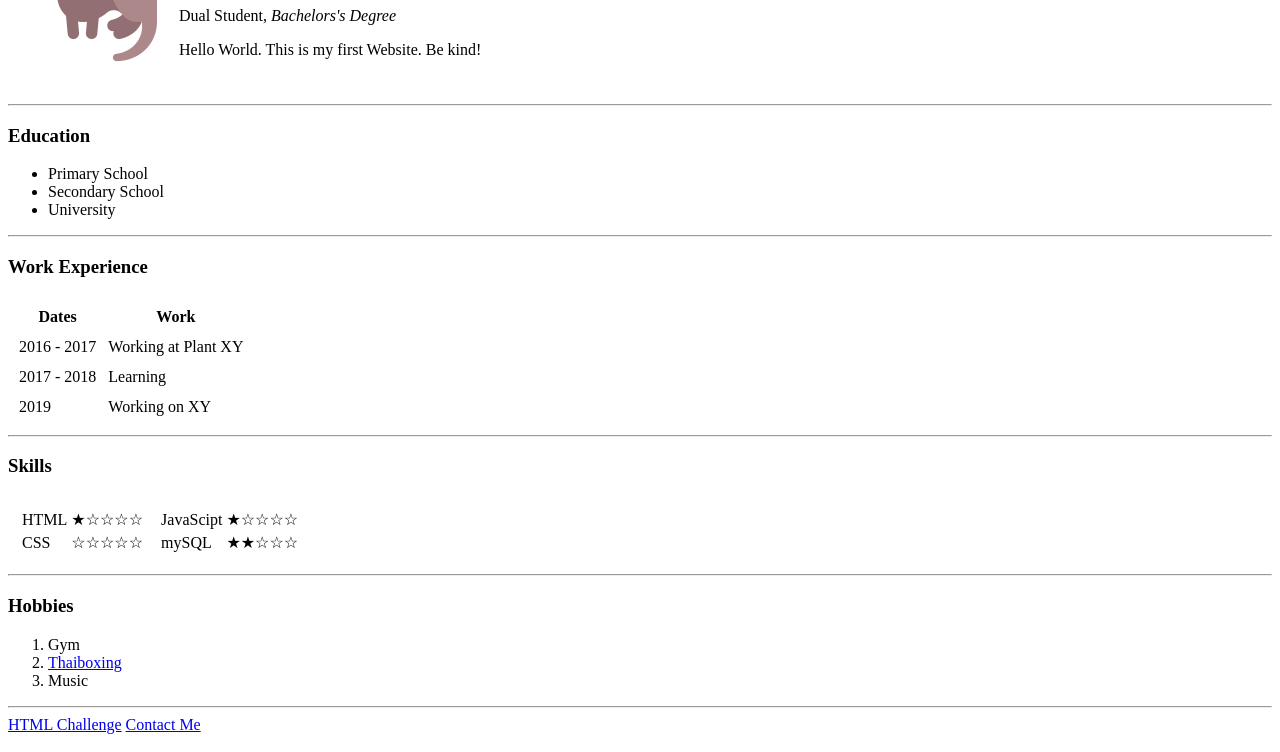
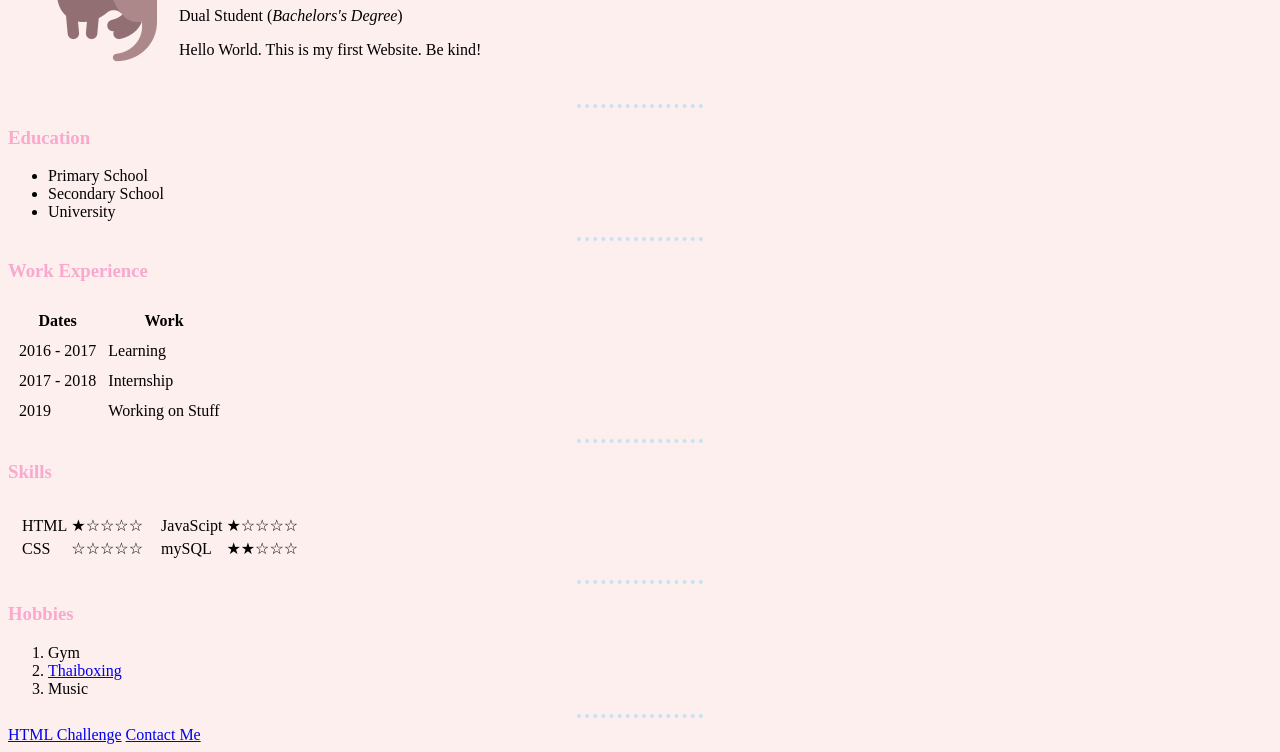
Before and after one commit to justin824/cv, a plain HTML site: page index.html in a window 1280 px wide. Shown: the part 102-854 px from the top of the page. Drawn offline with Linux system fonts and the light colour scheme.

Commit message:
Add files via upload

```diff
--- /dev/null
+++ b/css/styles.css
@@ -0,0 +1,16 @@
+body {
+    background-color: #fcefee;
+}
+hr {
+    border-style: none;
+    border-top-style: dotted;
+    border-color: #c5e3f6;
+    border-width: 4px;
+    width: 10%
+}
+h1 {
+    color: #fc5c9c
+}
+h3 {
+    color: #faa8cd
+}
--- a/index.html
+++ b/index.html
@@ -4,6 +4,7 @@
         <meta charset="UTF-8">
         <meta name="viewport" content="width=device-width, initial-scale=1.0">
         <title>Justin's Personal Site</title>
+        <link rel="stylesheet" href="css/styles.css">
     </head>
     <body>
         <table cellspacing="20">
@@ -11,7 +12,7 @@
                 <td><img src="images/frettchen.png" alt="Frettchen profile picture"></td>
                 <td>
                     <h1>Justin</h1>
-                    <p>Dual Student, <em>Bachelors's Degree</em></p>
+                    <p>Dual Student (<em>Bachelors's Degree</em>)</p>
                     <p>Hello World. This is my first Website. Be kind!</p>
                 </td>
             </tr>
@@ -35,15 +36,15 @@
             <tbody>
                 <tr>
                     <td>2016 - 2017</td>
-                    <td>Working at Plant XY</td>
+                    <td>Learning</td>
                 </tr>
                 <tr>
                     <td>2017 - 2018</td>
-                    <td>Learning</td>
+                    <td>Internship</td>
                 </tr>
                 <tr>
                     <td>2019</td>
-                    <td>Working on XY</td>
+                    <td>Working on Stuff</td>
                 </tr>
             </tbody>
         </table>
```
Also changed, not shown: contact.html (+2 -1 lines), html-challenge.html (+1 -0 lines).
